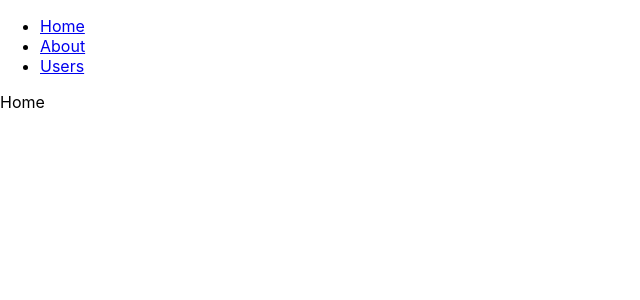
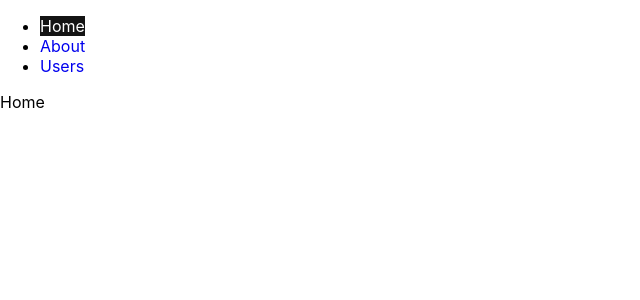
Before and after one commit to ftgzl/react-route-example, a React (Create React App) app: page / in a window 1280 px wide. Shown: the top 300 px of the page, without its empty margins (0-640 px from the left). Built offline with nearby package versions, Linux system fonts and the light colour scheme.

Commit message:
Change Link to NavLink

```diff
--- a/src/App.css
+++ b/src/App.css
@@ -9,3 +9,12 @@
   font-size: calc(10px + 2vmin);
   color: white;
 }
+
+.active {
+  background-color: #141414;
+  color: white;
+}
+
+a {
+  text-decoration: none;
+}
--- a/src/App.js
+++ b/src/App.js
@@ -1,14 +1,14 @@
+import './App.css'
 import React from "react";
 import {
   BrowserRouter as Router,
   Switch,
   Route,
-  Link
+  NavLink
 } from "react-router-dom";
 import Home from "./components/Home/Home";
 import About from "./components/About/About";
 import Users from "./components/Users/Users";
-import User from "./components/User/User";
 
 export default function App() {
   return (
@@ -17,13 +17,14 @@ export default function App() {
         <nav>
           <ul>
             <li>
-              <Link to="/">Home</Link>
+              <NavLink
+                exact activeClassName="active" to="/">Home</NavLink>
             </li>
             <li>
-              <Link to="/about">About</Link>
+              <NavLink activeClassName="active" to="/about">About</NavLink>
             </li>
             <li>
-              <Link to="/users">Users</Link>
+              <NavLink activeClassName="active" to="/users">Users</NavLink>
             </li>
           </ul>
         </nav>
@@ -32,7 +33,6 @@ export default function App() {
           <Route path="/" exact component={Home} />
           <Route path="/about" component={About} />
           <Route path="/users" component={Users} />
-          <Route path="/user/:id" component={User} />
         </Switch>
       </div>
     </Router>
--- a/src/components/User/User.js
+++ b/src/components/User/User.js
@@ -32,7 +32,7 @@ function User() {
     <br />
     <br />
 
-      <Link to={`/user/${parseInt(id) + 1}`}>
+      <Link to={`/users/${parseInt(id) + 1}`}>
         Next User ({parseInt(id)+1})
       </Link>
 
--- a/src/components/Users/Users.js
+++ b/src/components/Users/Users.js
@@ -1,8 +1,12 @@
 import { useState, useEffect } from 'react'
-import {Link} from 'react-router-dom'
+import {NavLink, Switch, Route, useRouteMatch} from 'react-router-dom'
 import axios from 'axios'
 
+import User from '../User/User'
+import "./styles.css"
+
 function Users() {
+  const {url, path} = useRouteMatch()
   const [users, setUsers] = useState([])
   const [loading, setLoading] = useState(true)
 
@@ -21,10 +25,19 @@ function Users() {
         {
           !loading &&
           users.map((user) => <li key={user.id}>
-            <Link to={`user/${user.id}`} >{user.name}
-            </Link>
+            <NavLink
+              activeClassName="active-user" to={`${url}/${user.id}`} >{user.name}
+            </NavLink>
           </li>)
         }
+        <Switch>
+          <Route exact path={path}>
+            <h3>Please select a user.</h3>
+          </Route>
+          <Route
+            path={`${path}/:id`} component={User}
+          />
+        </Switch>
       </ul>
     </div>
   )
--- /dev/null
+++ b/src/components/Users/styles.css
@@ -0,0 +1,4 @@
+.active-user {
+  background: green;
+  color: white;
+}
```
